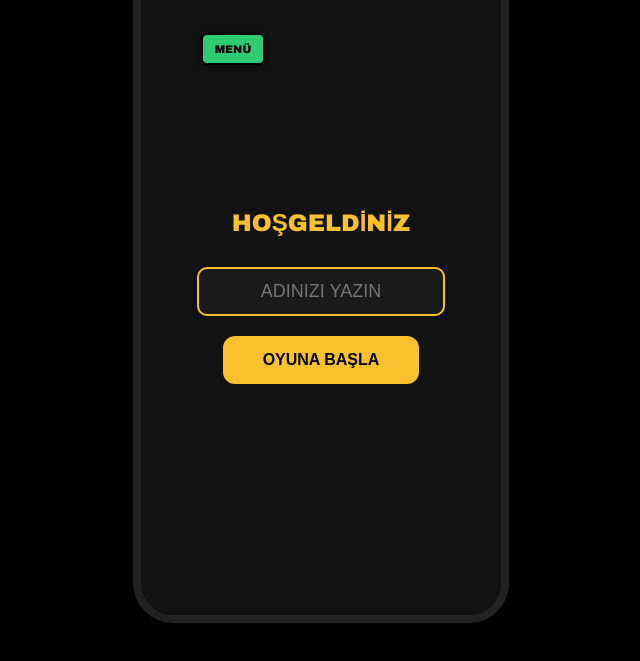
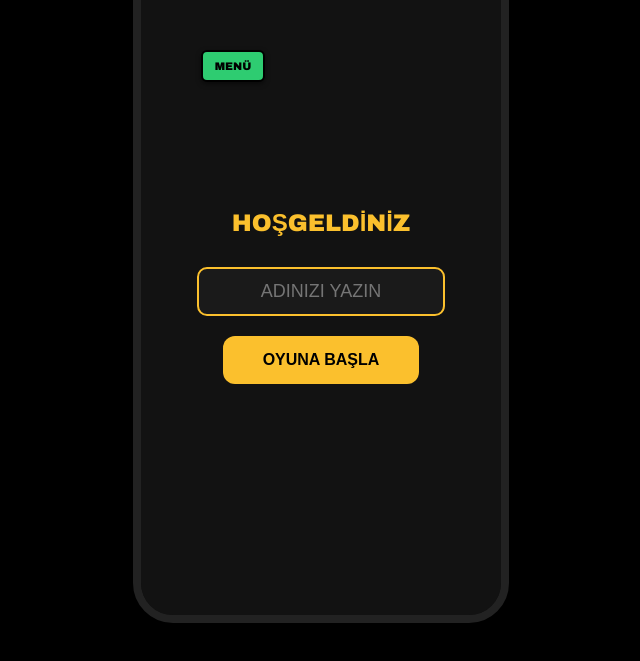
Before and after one commit to ACDIKILI/CARKIFELEK-Klasik, a plain HTML site: page index.html in a window 1280 px wide. Shown: the part 113-774 px from the top of the page, without its empty margins (319-959 px from the left). Drawn offline with Linux system fonts and the light colour scheme.

Commit message:
Update index.html

```diff
--- a/index.html
+++ b/index.html
@@ -67,7 +67,7 @@
 <style>
   .menu-don-btn {
     position: absolute;
-    top: 73px;  /* Saatin altına inmesi için 15'ten 55'e çıkardık */
+    top: 90px;  /* Saatin altına inmesi için 15'ten 55'e çıkardık */
     left: 60px; /* Kenardan biraz daha açtık */
     width: 60px;
     height: 28px;
```
